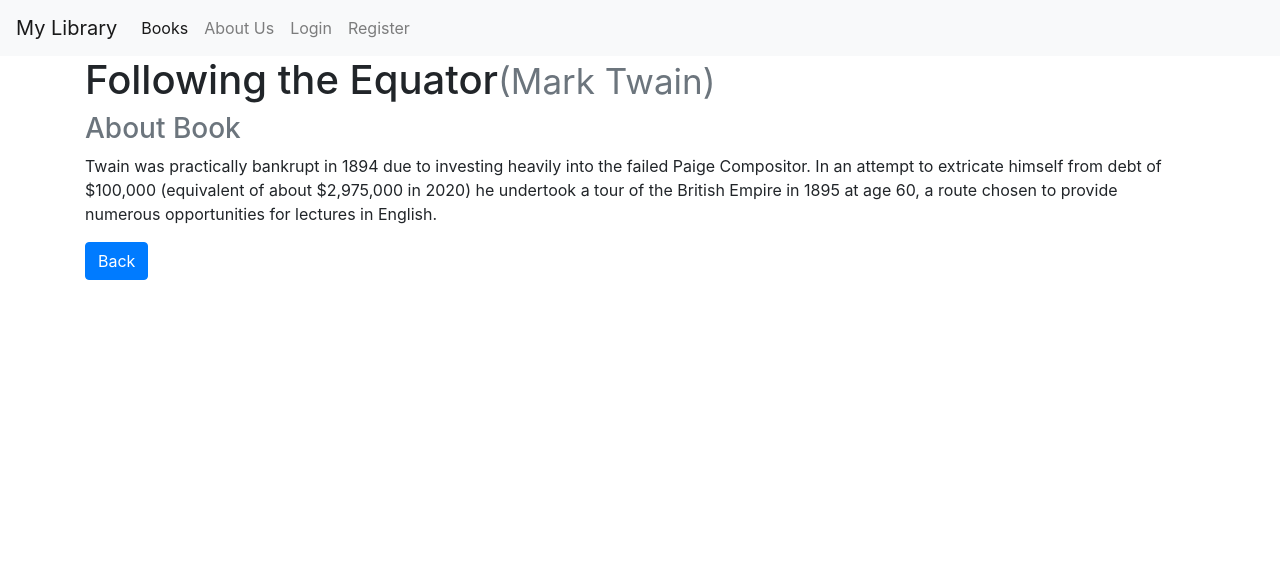
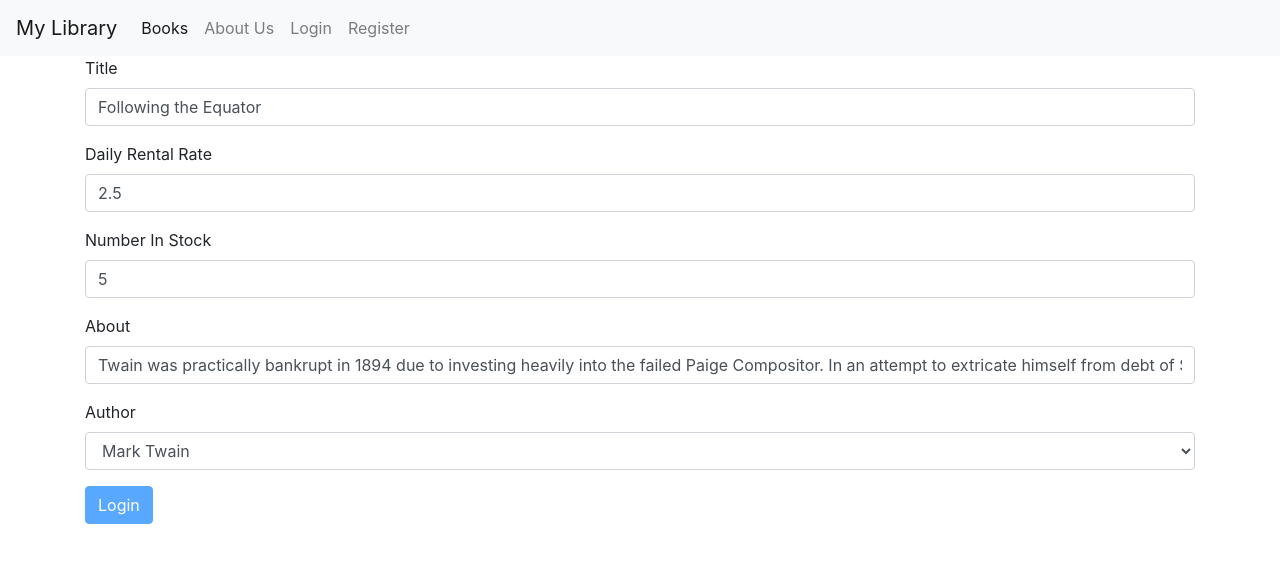
Before and after one commit to sajjad1112ali/simple-react-apps, a React (Create React App) app: page /books/5b21ca3eeb7f6fbccd471816 in a window 1280 px wide. Shown: the top 562 px of the page. Built offline with nearby package versions, Linux system fonts and the light colour scheme.

Commit message:
Add book in progress

```diff
--- a/src/App.js
+++ b/src/App.js
@@ -8,6 +8,7 @@ import "./App.css";
 import BookDetails from "./components/books/bookDetails";
 import LoginForm from "./components/loginForm";
 import RegisterForm from "./components/registerForm";
+import AddBookForm from "./components/books/addBookForm";
 
 class App extends Component {
   render() {
@@ -18,8 +19,10 @@ class App extends Component {
           <Switch>
             <Route path="/login" component={LoginForm}></Route>
             <Route path="/register" component={RegisterForm}></Route>
-            <Route path="/books/:id" component={BookDetails}></Route>
+            {/* <Route path="/book/:id" component={BookDetails}></Route> */}
+            <Route path="/books/:id" component={AddBookForm}></Route>
             <Route path="/books" component={BooksList}></Route>
+
             <Route path="/about-us" component={AboutUs}></Route>
             <Route path="/not-found" component={NotFound}></Route>
             <Redirect from="/" exact to="/books"></Redirect>
--- /dev/null
+++ b/src/components/books/addBookForm.jsx
@@ -0,0 +1,88 @@
+import React, { Component } from "react";
+import Joi from "joi-browser";
+import { getAllAuthors } from "./fakeAuthorService";
+import { getBook, saveBook } from "./fakeBookService";
+
+import Form from "./common/form";
+
+export default class AddBookForm extends Form {
+  state = {
+    data: {
+      title: "",
+      authorId: "",
+      dailyRentalRate: "",
+      numberInStock: "",
+      about: "",
+    },
+    authors: [],
+    errors: {},
+  };
+
+  componentDidMount() {
+    const authors = [...getAllAuthors()];
+    this.setState({ authors });
+    const { match } = this.props;
+    const id = match.params.id;
+
+    const bookId = this.props.match.params.id;
+    if (bookId == "new") {
+      return;
+    }
+    const book = getBook(bookId);
+    console.log(book);
+    if (!book) this.props.history.replace("/not-found");
+
+    this.setState({ data: this.mapToViewModel(book) });
+  }
+  mapToViewModel(book) {
+    return {
+      _id: book._id,
+      title: book.title,
+      authorId: book.author._id,
+      numberInStock: book.numberInStock,
+      dailyRentalRate: book.dailyRentalRate,
+      liked: book.liked,
+      about: book.about,
+    };
+  }
+  schema = {
+    _id: Joi.string(),
+    title: Joi.string().required().label("Title"),
+    about: Joi.string().required().label("About"),
+    authorId: Joi.string().required().label("Author name"),
+    dailyRentalRate: Joi.number()
+      .integer()
+      .min(0)
+      .max(10)
+      .required()
+      .label("Daily Rental Rate"),
+    numberInStock: Joi.number()
+      .integer()
+      .min(0)
+      .max(100)
+      .required()
+      .label("Daily Rental Rate"),
+  };
+
+  doSubmit = (e) => {
+    console.log("Submitted");
+    console.log("Submitted");
+    saveBook(this.state.data);
+  };
+
+  render() {
+    return (
+      <div>
+        <form onSubmit={this.handleSubmit}>
+          {this.renderInput("title", "text", "Title")}
+          {this.renderInput("dailyRentalRate", "text", "Daily Rental Rate")}
+          {this.renderInput("numberInStock", "text", "Number In Stock")}
+          {this.renderInput("about", "text", "About")}
+          {this.renderSelect("authorId", "Author", this.state.authors)}
+
+          {this.renderButton("Login")}
+        </form>
+      </div>
+    );
+  }
+}
--- a/src/components/books/bookDetails.jsx
+++ b/src/components/books/bookDetails.jsx
@@ -10,7 +10,6 @@ class BookDetails extends Component {
   componentDidMount() {
     const { match } = this.props;
     const id = match.params.id;
-    console.log(this.props.location);
     this.setState({ book: getBook(id) });
   }
   render() {
--- a/src/components/books/booksList.jsx
+++ b/src/components/books/booksList.jsx
@@ -1,5 +1,7 @@
 import React, { Component } from "react";
 import { getBooks } from "./fakeBookService";
+import { NavLink, Link } from "react-router-dom";
+
 import { getAllAuthors } from "./fakeAuthorService";
 import Pagination from "./common/pagination";
 import { paginate } from "../../utils/paginate";
@@ -103,6 +105,7 @@ export class BooksList extends Component {
     if (count === 0) return <p>Books not found in database</p>;
 
     return (
+      <div>
         <div className="row pt-3">
           <div className="col-3">
             <ListGroup
@@ -112,6 +115,9 @@ export class BooksList extends Component {
             />
           </div>
           <div className="col-9">
+            <Link className="btn btn-primary" to="/books/new">
+              Add Movie
+            </Link>
             <p>Showing {count} books in the database</p>
             <BooksTable
               books={books}
@@ -128,6 +134,7 @@ export class BooksList extends Component {
             />
           </div>
         </div>
+      </div>
     );
   }
 }
--- a/src/components/books/common/form.jsx
+++ b/src/components/books/common/form.jsx
@@ -1,5 +1,6 @@
 import React, { Component } from "react";
 import Input from "./input";
+import Select from "./select";
 
 import Joi from "joi-browser";
 
@@ -40,6 +41,7 @@ export class Form extends Component {
 
   // Input change event
   handleChange = ({ currentTarget: input }) => {
+    console.log(input);
     const data = { ...this.state.data };
     const errors = { ...this.state.errors };
     const errorMessage = this.validateProperty(input);
@@ -78,6 +80,21 @@ export class Form extends Component {
       />
     );
   };
+  // Render form select
+  renderSelect = (name, label, options) => {
+    const { data, errors } = this.state;
+
+    return (
+      <Select
+        name={name}
+        label={label}
+        value={data[name]}
+        options={options}
+        onChange={this.handleChange}
+        error={errors[name]}
+      />
+    );
+  };
 }
 
 export default Form;
--- /dev/null
+++ b/src/components/books/common/select.jsx
@@ -0,0 +1,22 @@
+import React from "react";
+
+const Select = ({ name, label, options, error, ...rest }) => {
+  return (
+    <div className="mb-3">
+      <label htmlFor={name} className="form-label">
+        {label}
+      </label>
+      <select {...rest} className="form-control" id={name} name={name}>
+        <option value="">Select Author</option>
+        {options.map((option) => (
+          <option key={option._id} value={option._id}>
+            {option.name}
+          </option>
+        ))}
+      </select>
+      <div className="text-danger"> {error}</div>
+    </div>
+  );
+};
+
+export default Select;
--- a/src/components/books/fakeBookService.js
+++ b/src/components/books/fakeBookService.js
@@ -99,7 +99,7 @@ export function getBook(id) {
 export function saveBook(book) {
   let bookInDb = books.find((m) => m._id === book._id) || {};
   bookInDb.name = book.name;
-  bookInDb.genre = authorsAPI.authors.find((g) => g._id === book.genreId);
+  bookInDb.genre = authorsAPI.authors.find((g) => g._id === book.authorId);
   bookInDb.numberInStock = book.numberInStock;
   bookInDb.dailyRentalRate = book.dailyRentalRate;
 
```
Also changed, not shown: 1 other file (tests, documents, lock files or other folders). Lines whose indentation alone changed are shown as unchanged.
